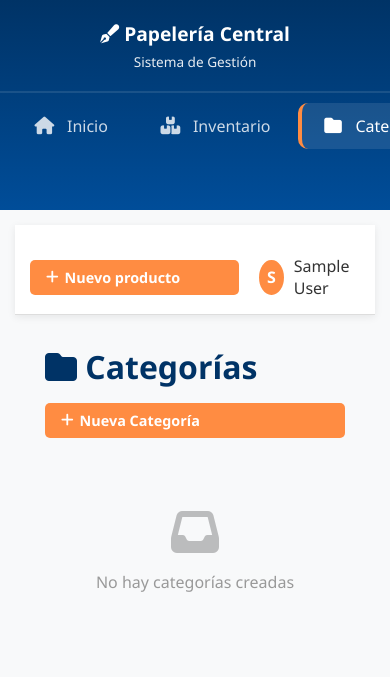
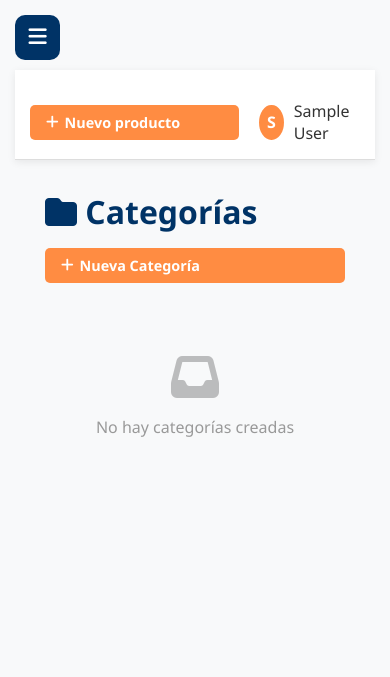
Before and after one commit to EfraforDev/papeleria-web, a Django app: page /categorias/ in a window 390 px wide. Shown: the top 677 px of the page. Run offline with Django 5.2, Linux system fonts and the light colour scheme; the visitor is signed in with stand-in values (Sample User, id 1); data that the repository does not hold is empty.

Commit message:
Agregar menu hamburguesa movil

```diff
--- a/static/css/styles.css
+++ b/static/css/styles.css
@@ -685,3 +685,57 @@ tbody tr:hover {
         width: 100%;
     }
 }
+
+.mobile-menu-btn {
+    display: none;
+}
+
+.sidebar-overlay {
+    display: none;
+}
+
+@media (max-width: 768px) {
+    .mobile-menu-btn {
+        display: flex;
+        position: fixed;
+        top: 15px;
+        left: 15px;
+        z-index: 10001;
+        background: var(--primary-dark);
+        color: white;
+        border: none;
+        border-radius: 10px;
+        width: 45px;
+        height: 45px;
+        align-items: center;
+        justify-content: center;
+        font-size: 1.3rem;
+    }
+
+    .sidebar {
+        position: fixed;
+        top: 0;
+        left: -280px;
+        width: 260px;
+        height: 100vh;
+        z-index: 10000;
+        transition: left 0.3s ease;
+    }
+
+    .sidebar.active {
+        left: 0;
+    }
+
+    .sidebar-overlay.active {
+        display: block;
+        position: fixed;
+        inset: 0;
+        background: rgba(0,0,0,0.45);
+        z-index: 9999;
+    }
+
+    .main-content {
+        margin-left: 0;
+        padding-top: 70px;
+    }
+}
--- a/templates/base.html
+++ b/templates/base.html
@@ -12,9 +12,14 @@
     {% block extra_css %}{% endblock %}
 </head>
 <body>
+    <button class="mobile-menu-btn" onclick="toggleSidebar()">
+        <i class="fas fa-bars"></i>
+    </button>
+
+    <div class="sidebar-overlay" onclick="closeSidebar()"></div>
     <div class="main-container">
         <!-- SIDEBAR -->
-        <aside class="sidebar">
+        <aside class="sidebar" id="sidebar">
             <div class="sidebar-header">
                 <h2><i class="fas fa-pen-fancy"></i> Papelería Central</h2>
                 <p>Sistema de Gestión</p>
@@ -78,5 +83,16 @@
 
     <script src="{% static 'js/main.js' %}"></script>
     {% block extra_js %}{% endblock %}
+    <script>
+    function toggleSidebar() {
+        document.getElementById('sidebar').classList.toggle('active');
+        document.querySelector('.sidebar-overlay').classList.toggle('active');
+    }
+
+    function closeSidebar() {
+        document.getElementById('sidebar').classList.remove('active');
+        document.querySelector('.sidebar-overlay').classList.remove('active');
+    }
+    </script>
 </body>
 </html>
```
